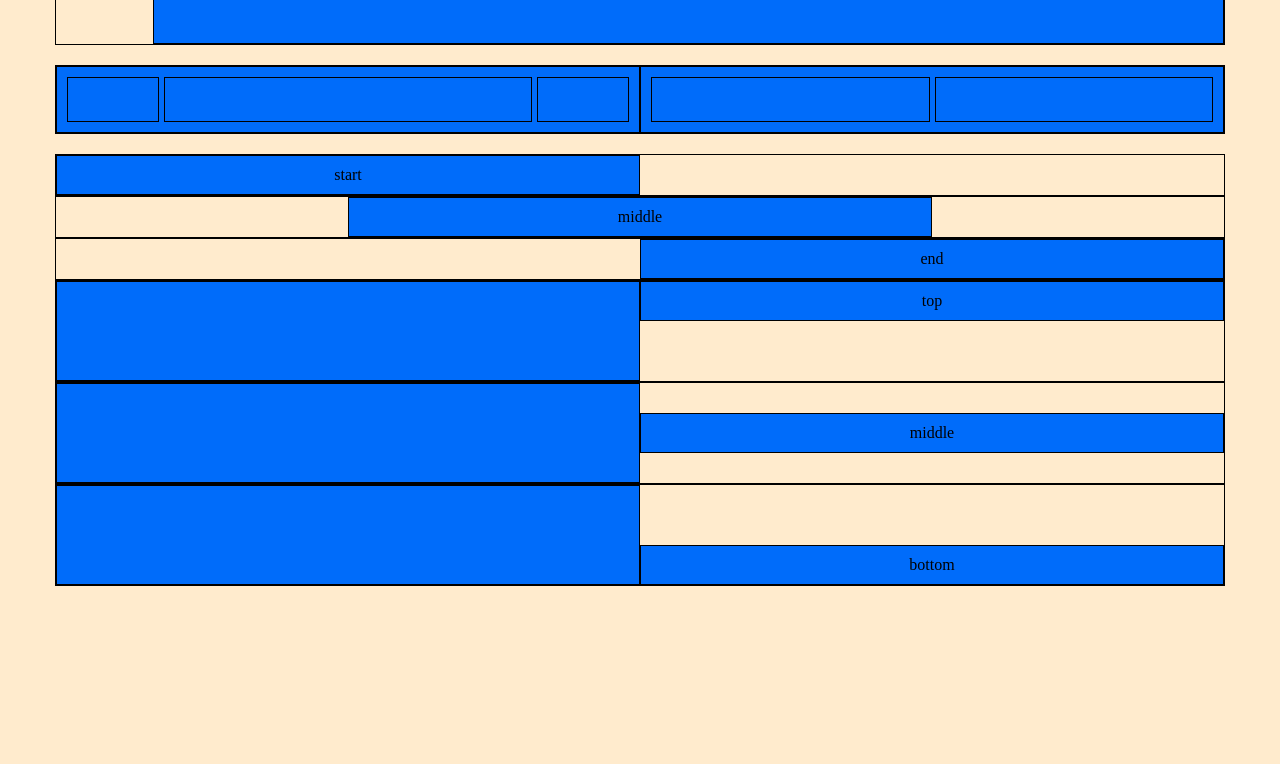
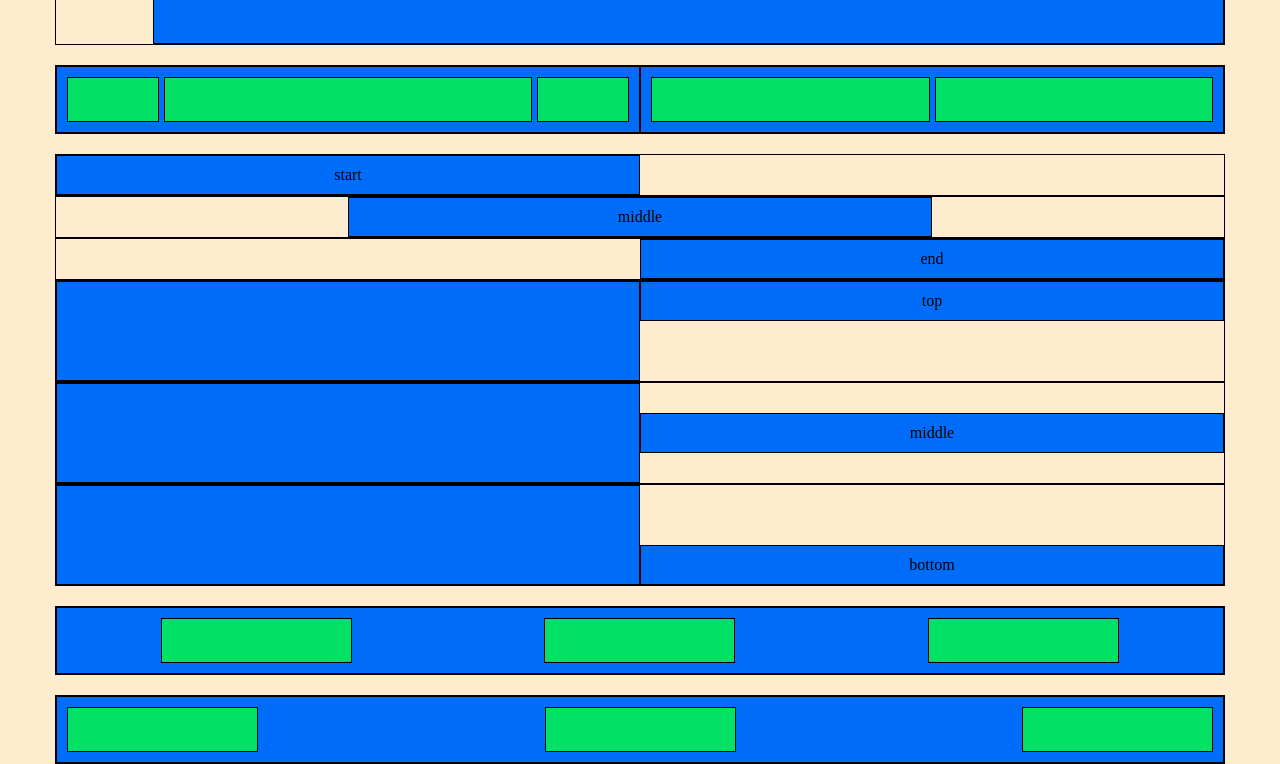
Before and after one commit to ALANOMAM/html-css-12bool, a plain HTML site: page index.html in a window 1280 px wide. Shown: the part 1125-1889 px from the top of the page. Before the commit the page ends 1711 px from the top, so only its background shows below. Drawn offline with Linux system fonts and the light colour scheme.

Commit message:
impostazione container 6 e 7(space around e between)

```diff
--- a/12bool.css
+++ b/12bool.css
@@ -196,3 +196,15 @@
     display: flex;
     align-items: flex-end;
 }
+
+/*space around e space between*/
+
+.around{
+    display: flex;
+    justify-content: space-around;
+}
+
+.between{
+    display: flex;
+    justify-content: space-between;
+}
--- a/index.html
+++ b/index.html
@@ -200,5 +200,29 @@
 </div>
 
 
+<!--container 6-->
+<div class="container schema">
+    <div class="row">
+        <div class="col-12 around center">
+            <div class="col-2 test-height green-nested"></div>
+            <div class="col-2 test-height green-nested"></div>
+            <div class="col-2 test-height green-nested"></div>
+        </div>
+     </div>
+
+</div>
+
+
+<!--container 7-->
+<div class="container schema">
+ <div class="row">
+    <div class="col-12 between center">
+        <div class="col-2 test-height green-nested"></div>
+        <div class="col-2 test-height green-nested"></div>
+        <div class="col-2 test-height green-nested"></div>
+    </div>
+ </div>
+</div>
+
 </body>
 </html>
--- a/style.css
+++ b/style.css
@@ -6,11 +6,10 @@ body{
     margin-top: 20px;
 }
 
-.green-nested{
+.green-nested {
     display: flex;
     justify-content: center;
     align-items: center;
-    background-color:rgba(0, 225, 101, 1);
     padding-top: 5px;
     padding-bottom: 5px;
 }
@@ -27,3 +26,7 @@ body{
 [class*="col-"]{
     background-color:rgba(0, 108, 250, 1) ;
 }
+
+[class*="green-"]{
+    background-color:rgba(0, 225, 101, 1);
+}
```
